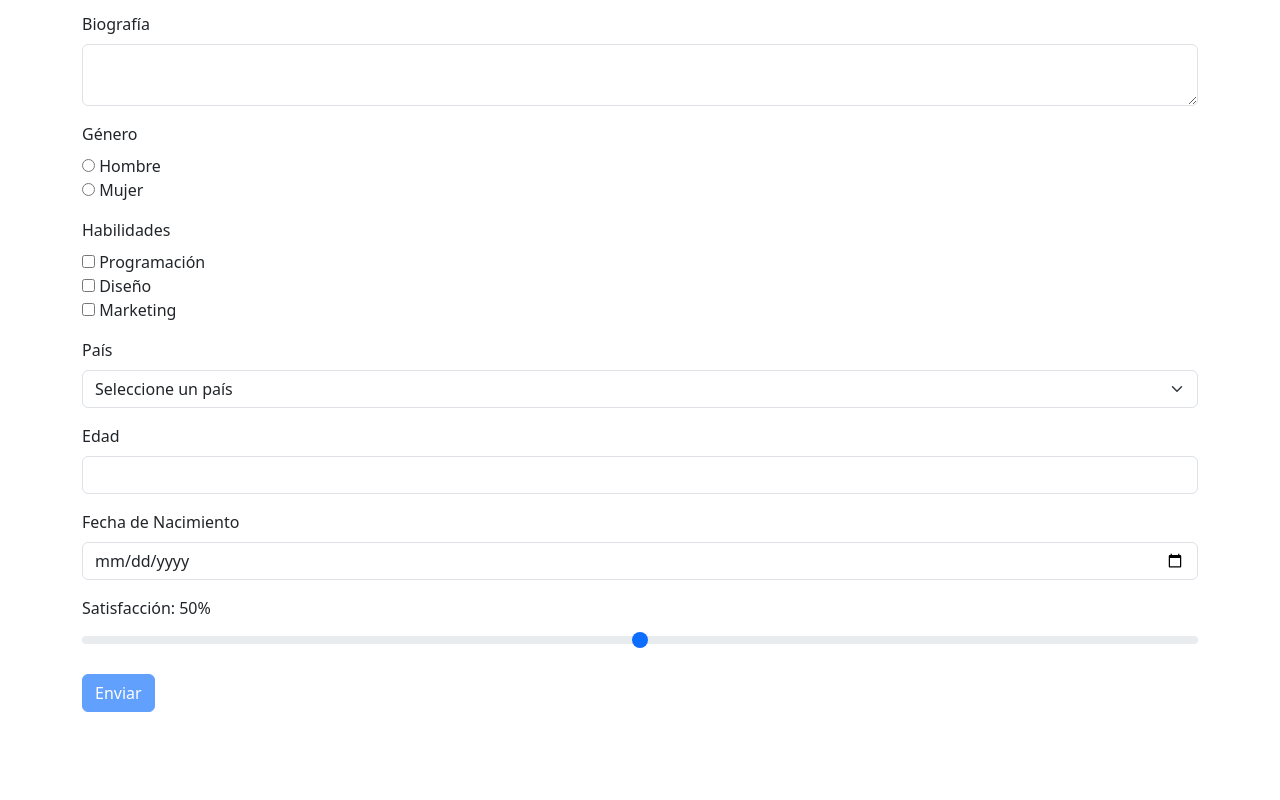
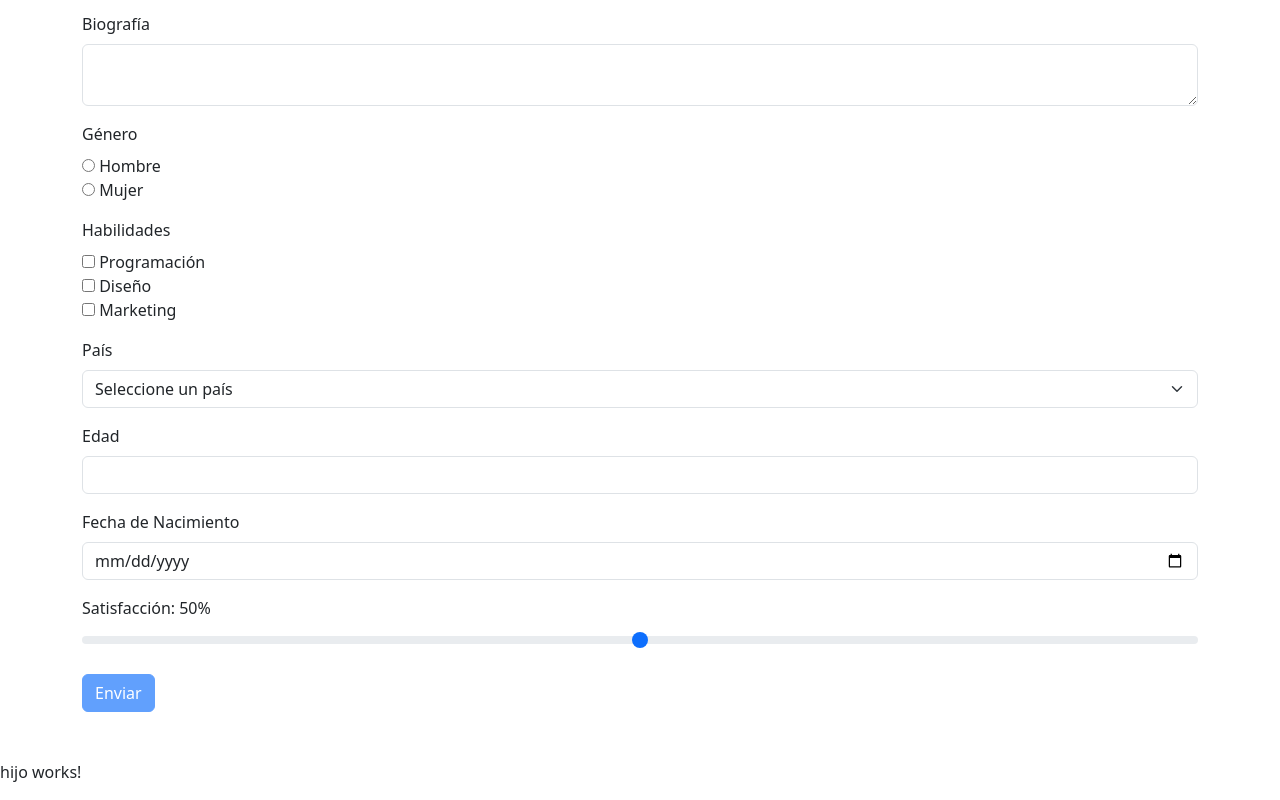
Before and after one commit to MiguelAngelRamos/angular-form-reactive, an Angular app: page /complex-form in a window 1280 px wide. Shown: the part 294-1094 px from the top of the page. Before the commit the page ends 1054 px from the top, so only its background shows below. Built offline with nearby package versions, Linux system fonts and the light colour scheme.

Commit message:
comunicacion entre padre e hijo

```diff
--- a/src/app/app.component.html
+++ b/src/app/app.component.html
@@ -1 +1,6 @@
 <router-outlet />
+
+<app-hijo
+ [propiedadUno]="datoExterno"
+ [propiedadDos]="identity"
+/>
--- a/src/app/app.component.ts
+++ b/src/app/app.component.ts
@@ -6,5 +6,15 @@ import { Component } from '@angular/core';
   styleUrl: './app.component.css'
 })
 export class AppComponent {
+
   title = 'formularios-angular';
+
+  datoExterno = 'Eres un Developer de Angular';
+
+  identity = {
+    id: 1,
+    web: 'github.com',
+    tematica: 'Frontend developer'
+  }
+
 }
--- a/src/app/app.module.ts
+++ b/src/app/app.module.ts
@@ -6,12 +6,14 @@ import { AppComponent } from './app.component';
 import { LoginComponent } from './login/login.component';
 import { ReactiveFormsModule } from '@angular/forms';
 import { ComplexFormComponent } from './complex-form/complex-form.component';
+import { HijoComponent } from './components/hijo/hijo.component';
 
 @NgModule({
   declarations: [
     AppComponent,
     LoginComponent,
-    ComplexFormComponent
+    ComplexFormComponent,
+    HijoComponent
   ],
   imports: [
     BrowserModule,
--- /dev/null
+++ b/src/app/components/hijo/hijo.component.html
@@ -0,0 +1 @@
+<p>hijo works!</p>
--- /dev/null
+++ b/src/app/components/hijo/hijo.component.ts
@@ -0,0 +1,27 @@
+import { Component, EventEmitter, Input, Output } from '@angular/core';
+
+@Component({
+  selector: 'app-hijo',
+  templateUrl: './hijo.component.html',
+  styleUrl: './hijo.component.css'
+})
+export class HijoComponent {
+
+  title: string;
+  valorDos: any;
+
+  @Input() propiedadUno!: string;
+  @Input() propiedadDos!: object;
+
+  @Output() desdeElHijo = new EventEmitter();
+
+  constructor() {
+    this.title = 'Componente Hijo'
+  }
+
+  ngOnInit() {
+    console.log(this.propiedadUno);
+    console.log(this.propiedadDos);
+  }
+
+}
```
Also changed, not shown: src/app/components/hijo/hijo.component.css (added), 1 other file (tests, documents, lock files or other folders).
